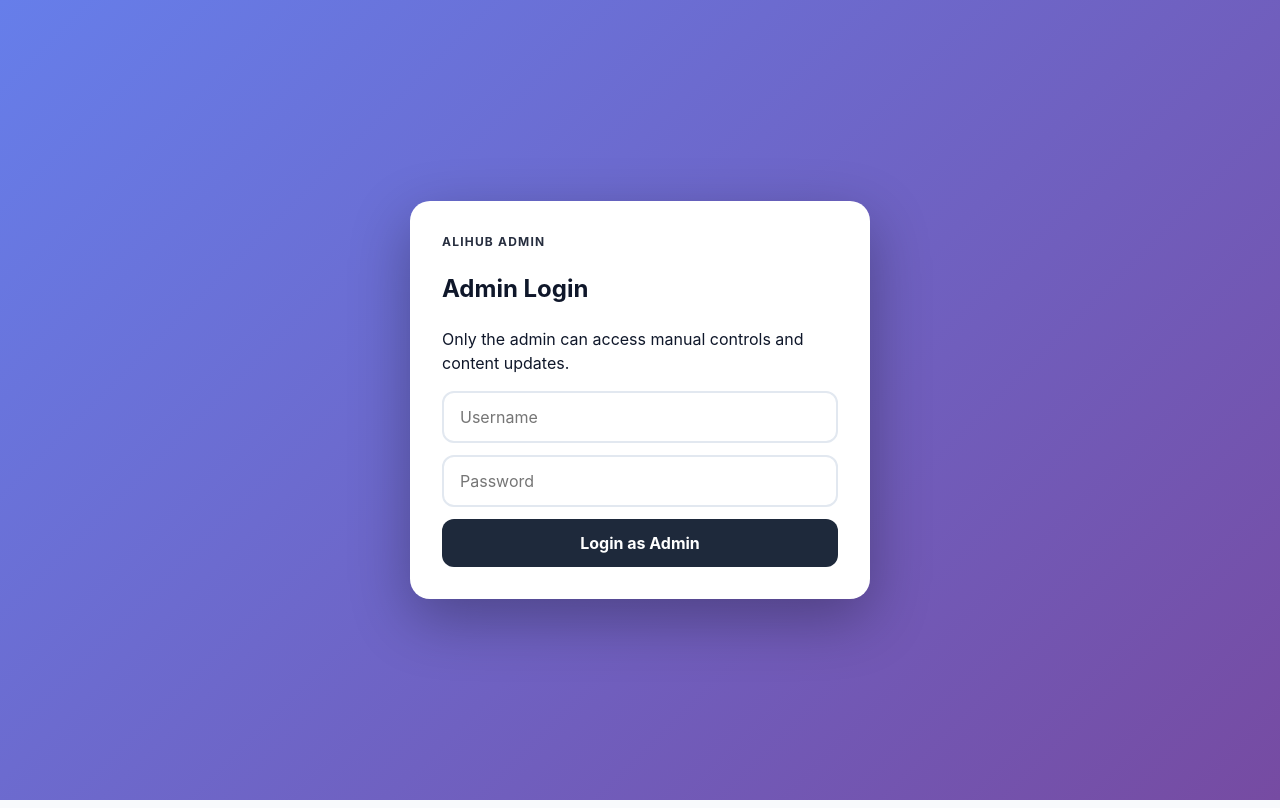
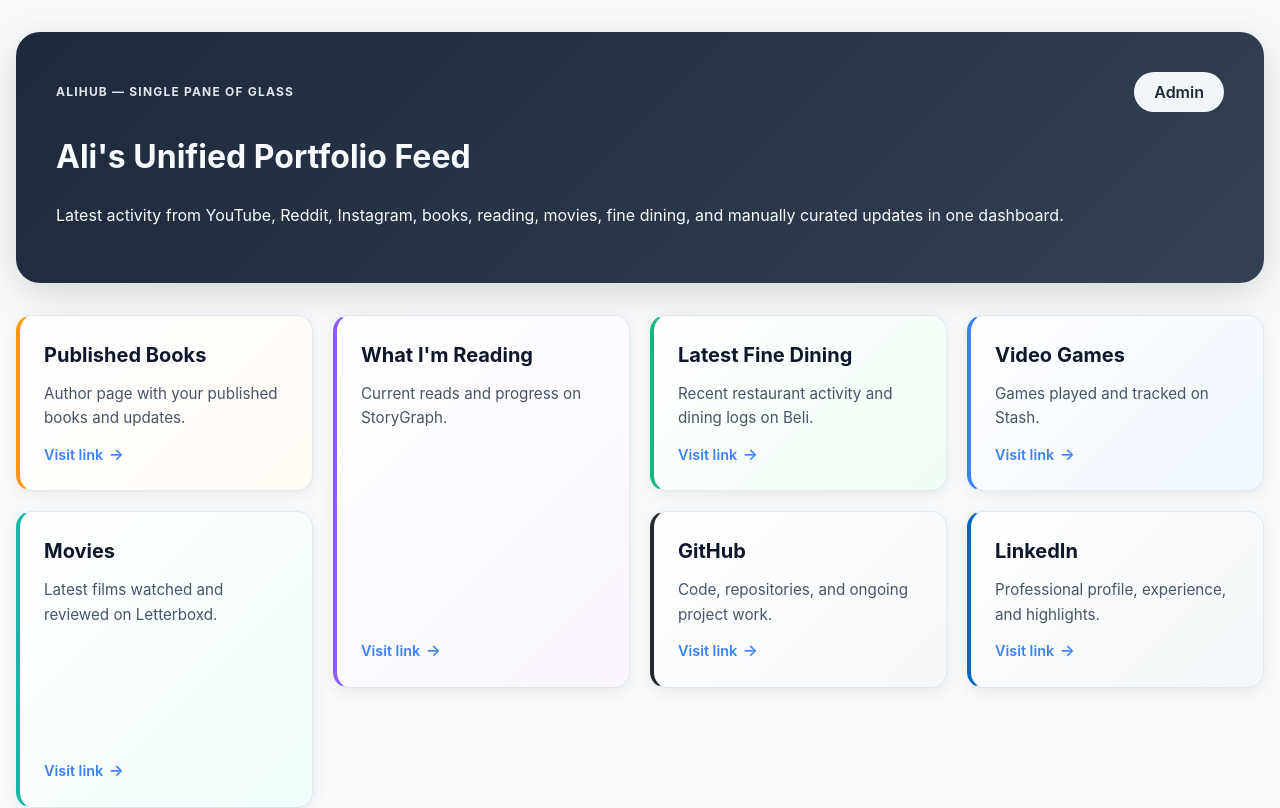
Before and after one commit to AliSMAmin/portfolio, a React app in the folder frontend/: page / in a window 1280 px wide. Shown: the top 808 px of the page. Built offline with nearby package versions, Linux system fonts and the light colour scheme; the HTML template or start-up script is replaced by a standard one.

Commit message:
Restrict login gate to /admin route only

```diff
--- a/frontend/src/App.css
+++ b/frontend/src/App.css
@@ -57,6 +57,8 @@ body {
   font-weight: 600;
   cursor: pointer;
   transition: all 0.2s;
+  text-decoration: none;
+  display: inline-block;
 }
 
 .logout-button:hover {
--- a/frontend/src/App.jsx
+++ b/frontend/src/App.jsx
@@ -173,6 +173,9 @@ function App() {
   const [galleryImageUrl, setGalleryImageUrl] = useState('')
   const [galleryType, setGalleryType] = useState('ijazah')
 
+  const normalizedPath = window.location.pathname.replace(/\/+$/, '') || '/'
+  const isAdminRoute = normalizedPath === '/admin'
+
   const filteredItems = useMemo(() => {
     return [...items]
       .filter((item) => activeSource === 'all' || item.source === activeSource)
@@ -279,7 +282,7 @@ function App() {
     setLoginPassword('')
   }
 
-  if (!isAdminAuthenticated) {
+  if (isAdminRoute && !isAdminAuthenticated) {
     return (
       <main className="login-page">
         <section className="login-card">
@@ -314,9 +317,15 @@ function App() {
       <header className="hero">
         <div className="hero-top-row">
           <p className="eyebrow">AliHub — single pane of glass</p>
+          {isAdminRoute ? (
             <button type="button" className="logout-button" onClick={handleLogout}>
               Log out
             </button>
+          ) : (
+            <a className="logout-button" href="/admin">
+              Admin
+            </a>
+          )}
         </div>
         <h1>Ali&apos;s Unified Portfolio Feed</h1>
         <p>
@@ -429,6 +438,8 @@ function App() {
         ))}
       </section>
 
+      {isAdminRoute ? (
+        <>
               <section className="manual-panel">
                 <h3>Manual curation</h3>
                 <p>Add your own updates so you always stay in control of the narrative.</p>
@@ -516,6 +527,8 @@ function App() {
                   <button type="submit">Add gallery image</button>
                 </form>
               </section>
+        </>
+      ) : null}
     </main>
   )
 }
```
Lines whose indentation alone changed are shown as unchanged.
